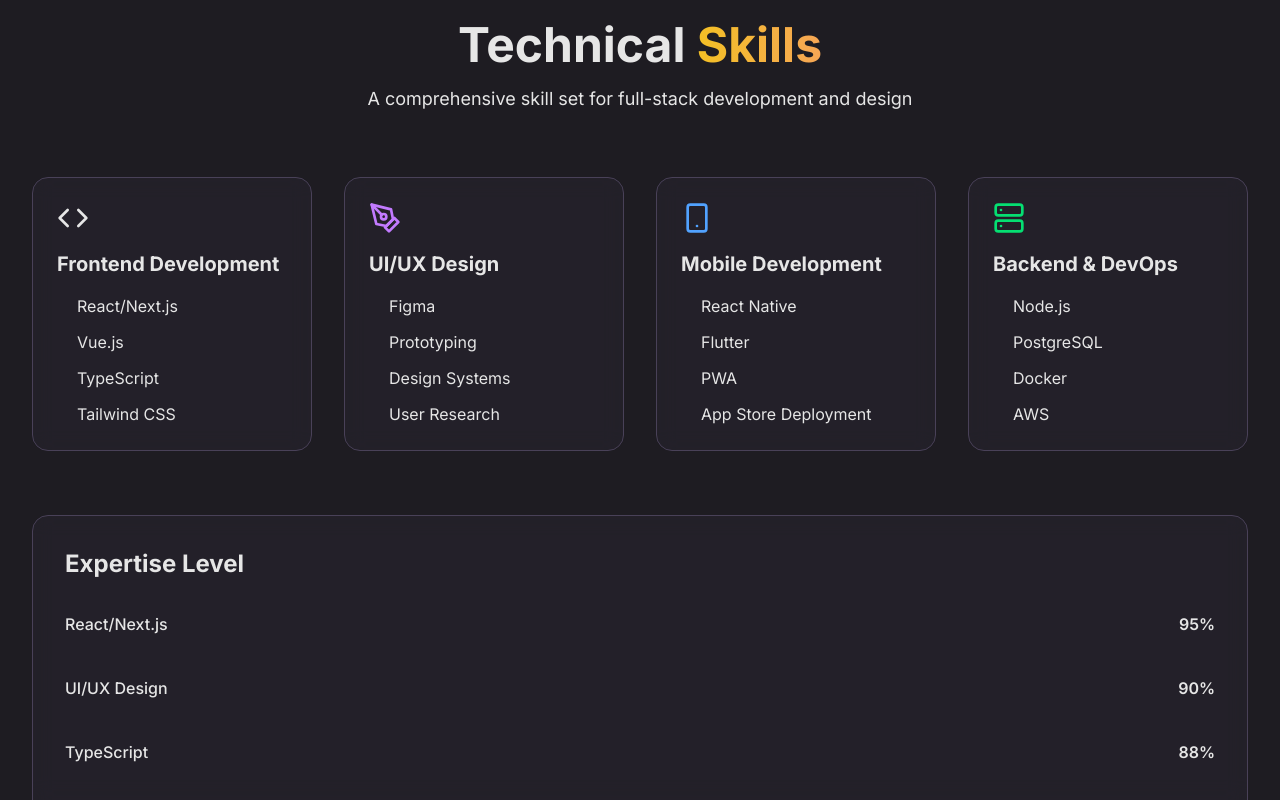
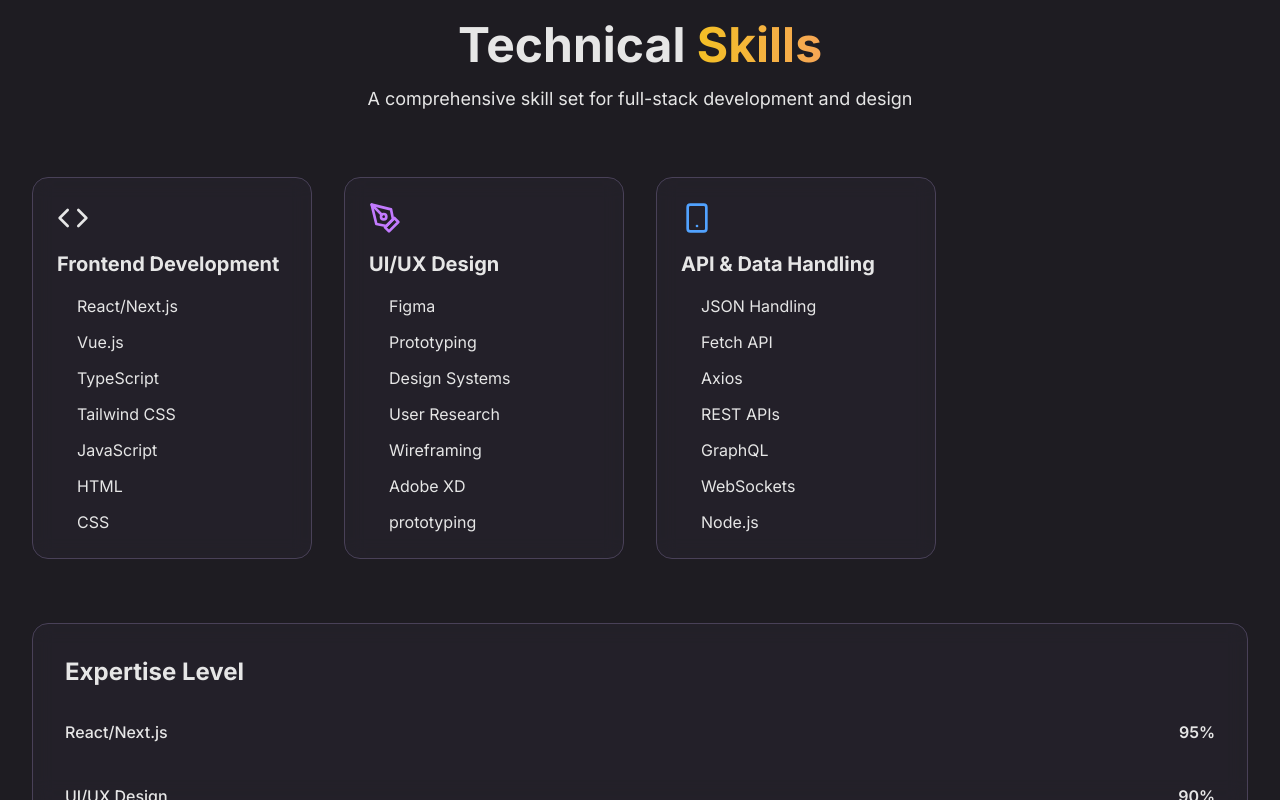
Before and after one commit to duadeveloper34-hue/Dua_Fatima_Portfolio, a Next.js app: page / in a window 1280 px wide. Shown: the part 2000-2800 px from the top of the page. Built offline with nearby package versions, Linux system fonts and the light colour scheme.

Commit message:
Update skills list and add new categories

```diff
--- a/app/components/Skills.js
+++ b/app/components/Skills.js
@@ -1,29 +1,23 @@
 import { FiCode, FiPenTool, FiSmartphone, FiServer } from "react-icons/fi";
 
 const skills = [
-  {
+ {
     category: "Frontend Development",
     icon: <FiCode className="w-8 h-8" />,
-    items: ["React/Next.js", "Vue.js", "TypeScript", "Tailwind CSS"],
+    items: ["React/Next.js", "Vue.js", "TypeScript", "Tailwind CSS" , "JavaScript", "HTML", "CSS"],
     color: "text-primary",
   },
   {
     category: "UI/UX Design",
     icon: <FiPenTool className="w-8 h-8" />,
-    items: ["Figma", "Prototyping", "Design Systems", "User Research"],
+    items: ["Figma", "Prototyping", "Design Systems", "User Research", "Wireframing" , "Adobe XD" , "prototyping"],
     color: "text-purple-400",
   },
   {
-    category: "Mobile Development",
+    category: "API & Data Handling",
     icon: <FiSmartphone className="w-8 h-8" />,
-    items: ["React Native", "Flutter", "PWA", "App Store Deployment"],
+    items: ["JSON Handling", "Fetch API", "Axios", "REST APIs" , "GraphQL", "WebSockets", "Node.js"],
     color: "text-blue-400",
-  },
-  {
-    category: "Backend & DevOps",
-    icon: <FiServer className="w-8 h-8" />,
-    items: ["Node.js", "PostgreSQL", "Docker", "AWS"],
-    color: "text-green-400",
   },
 ];
 
```
